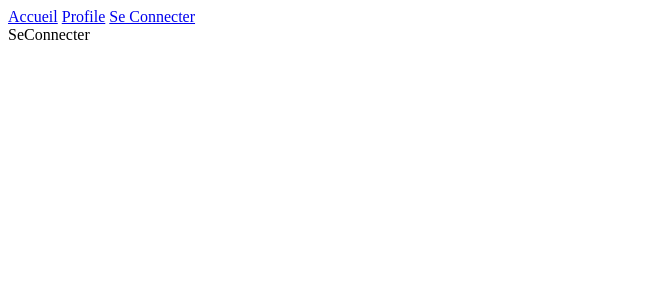
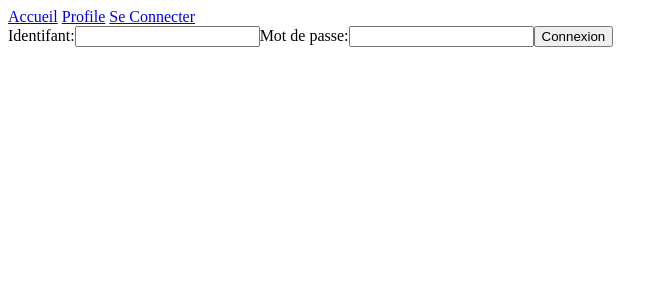
Before and after one commit to Alin1233/project-sortir, a React (Vite) app in the folder project-sortir-frontend/: page /connecter in a window 1280 px wide. Shown: the top 300 px of the page, without its empty margins (0-668 px from the left). Built offline with nearby package versions, Linux system fonts and the light colour scheme.

Commit message:
Update SeConnecter.jsx

```diff
--- a/project-sortir-frontend/src/pages/SeConnecter.jsx
+++ b/project-sortir-frontend/src/pages/SeConnecter.jsx
@@ -1,8 +1,25 @@
-
+import { useState } from "react";
 
 const SeConnecter = () => {
+
+  const[identifiant, setIdentifiant] = useState(' ');
+  const[motdepasse, setMotdepasse] = useState(' ');
+  const handleSubmit = (e) => {
+    e.preventDefault();
+    console.log(identifiant);
+    console.log(motdepasse);
+  };
+
   return (
-    <div>SeConnecter</div>
+    <div>
+      <form onSubmit={handleSubmit}>
+        <label>Identifant:</label>
+        <input type='text' name='identifiant' value={identifiant} onChange={(e) => setIdentifiant(e.target.value)}></input>
+        <label>Mot de passe:</label>
+        <input type='text' name='motdepasse' value={motdepasse} onChange={(e) => setMotdepasse(e.target.value)}></input>
+        <button type="submit">Connexion</button>
+      </form>
+    </div>
   )
 }
 
```
